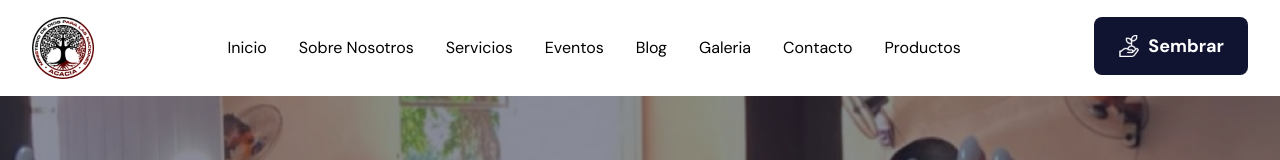
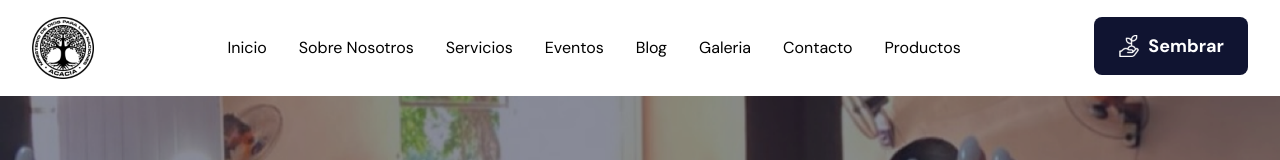
Before and after one commit to emmacamp/ministerio-acacia, a Next.js app: page /servicios/1 in a window 1280 px wide. Shown: the top 160 px of the page. Built offline with nearby package versions, Linux system fonts and the light colour scheme.

Commit message:
change logo color

```diff
--- a/src/components/Footer/index.tsx
+++ b/src/components/Footer/index.tsx
@@ -77,11 +77,11 @@ export const Footer = ({ ...props }: Props) => {
               <div className='flex w-[24%] flex-col gap-6 md:w-full'>
                 <div className='mr-2 flex flex-col gap-3 md:mr-0'>
                   <Img
-                    src='img_image_1.png'
+                    src='img_header_logo_black.png'
                     width={62}
                     height={62}
                     alt='Imageone'
-                    className='h-[62px] w-[62px] object-cover filter invert brightness-[10]'
+                    className='h-[62px] w-[62px] object-cover'
                   />
                   <Text
                     size='textxs'
@@ -130,99 +130,6 @@ export const Footer = ({ ...props }: Props) => {
                     </ul>
                   </div>
                 ))}
-
-                {/* <div className='flex w-[66%] flex-col items-start gap-[22px] self-center'>
-                  <Heading
-                    size='heading3'
-                    as='h6'
-                    className='!font-plusjakartasans !text-[18px] !text-gray-900'
-                  >
-                    Menu
-                  </Heading>
-                  <ul className='flex flex-col items-start gap-2'>
-                    <li>
-                      <Link href='Inicio' target='_blank' rel='noreferrer'>
-                        <Text size='textxs' as='p' className='!font-plusjakartasans !text-[16px]'>
-                          Inicio
-                        </Text>
-                      </Link>
-                    </li>
-                    <li>
-                      <Link href='#'>
-                        <Text size='textxs' as='p' className='!font-plusjakartasans !text-[16px]'>
-                          Sobre Nosotros
-                        </Text>
-                      </Link>
-                    </li>
-                    <li>
-                      <Link href='Servicios' target='_blank' rel='noreferrer'>
-                        <Text size='textxs' as='p' className='!font-plusjakartasans !text-[16px]'>
-                          Servicios
-                        </Text>
-                      </Link>
-                    </li>
-                    <li>
-                      <Link href='Eventos' target='_blank' rel='noreferrer'>
-                        <Text size='textxs' as='p' className='!font-plusjakartasans !text-[16px]'>
-                          Eventos
-                        </Text>
-                      </Link>
-                    </li>
-                    <li>
-                      <Link href='Blog' target='_blank' rel='noreferrer'>
-                        <Text size='textxs' as='p' className='!font-plusjakartasans !text-[16px]'>
-                          Blog
-                        </Text>
-                      </Link>
-                    </li>
-                    <li>
-                      <Link href='Galeria' target='_blank' rel='noreferrer'>
-                        <Text size='textxs' as='p' className='!font-plusjakartasans !text-[16px]'>
-                          Galeria
-                        </Text>
-                      </Link>
-                    </li>
-                    <li>
-                      <Link href='Productos' target='_blank' rel='noreferrer'>
-                        <Text size='textxs' as='p' className='!font-plusjakartasans !text-[16px]'>
-                          Productos
-                        </Text>
-                      </Link>
-                    </li>
-                  </ul>
-                </div>
-                <div className='flex flex-col items-center gap-[22px]'>
-                  <Heading
-                    size='heading3'
-                    as='h6'
-                    className='!font-plusjakartasans !text-[18px] !text-gray-900'
-                  >
-                    Categorias
-                  </Heading>
-                  <ul className='!mr-1 flex flex-col items-start gap-2 md:mr-0'>
-                    <li>
-                      <Link href='#'>
-                        <Text size='textxs' as='p' className='!font-plusjakartasans !text-[16px]'>
-                          Adoración{' '}
-                        </Text>
-                      </Link>
-                    </li>
-                    <li>
-                      <Link href='Ayudas' target='_blank' rel='noreferrer'>
-                        <Text size='textxs' as='p' className='!font-plusjakartasans !text-[16px]'>
-                          Ayudas
-                        </Text>
-                      </Link>
-                    </li>
-                    <li>
-                      <Link href='Donaciones' target='_blank' rel='noreferrer'>
-                        <Text size='textxs' as='p' className='!font-plusjakartasans !text-[16px]'>
-                          Donaciones
-                        </Text>
-                      </Link>
-                    </li>
-                  </ul>
-                </div> */}
               </div>
               <div className='w-[32%] h-[160px] self-start rounded-[12px] bg-gray-900 p-8 md:w-full md:self-auto sm:p-5'>
                 <div className='flex flex-col items-center justify-center gap-2 mb-6'>
--- a/src/components/Header/index.tsx
+++ b/src/components/Header/index.tsx
@@ -39,11 +39,11 @@ export const Header = () => {
             <div className='flex flex-1 tablet:justify-start justify-between'>
               <Link href='/'>
                 <Img
-                  src='img_header_logo.png'
+                  src='img_header_logo_black.png'
                   width={62}
                   height={62}
                   alt='Headerlogo'
-                  className={`h-[62px] w-[62px] object-contain filter invert brightness-[10] ${pathname === '/productos' ? 'filter invert !brightness-0' : ''}`}
+                  className={`h-[62px] w-[62px] object-contain filter  ${pathname === '/productos' ? 'filter invert !brightness-0' : ''}`}
                 />
               </Link>
               <div className='tablet:hidden mt-5 '>
```
Also changed, not shown: public/images/img_header_logo_black.png (added), src/sections/home/instagram.css (line endings or trailing spaces), 1 other file (tests, documents, lock files or other folders).
